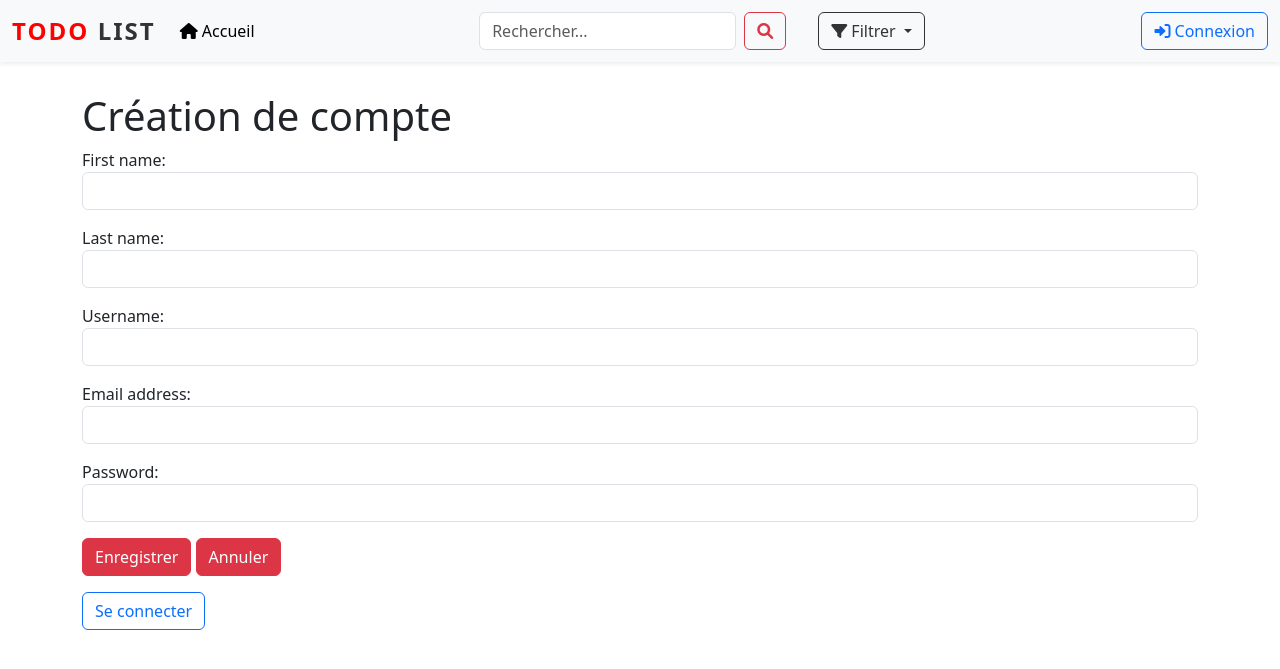
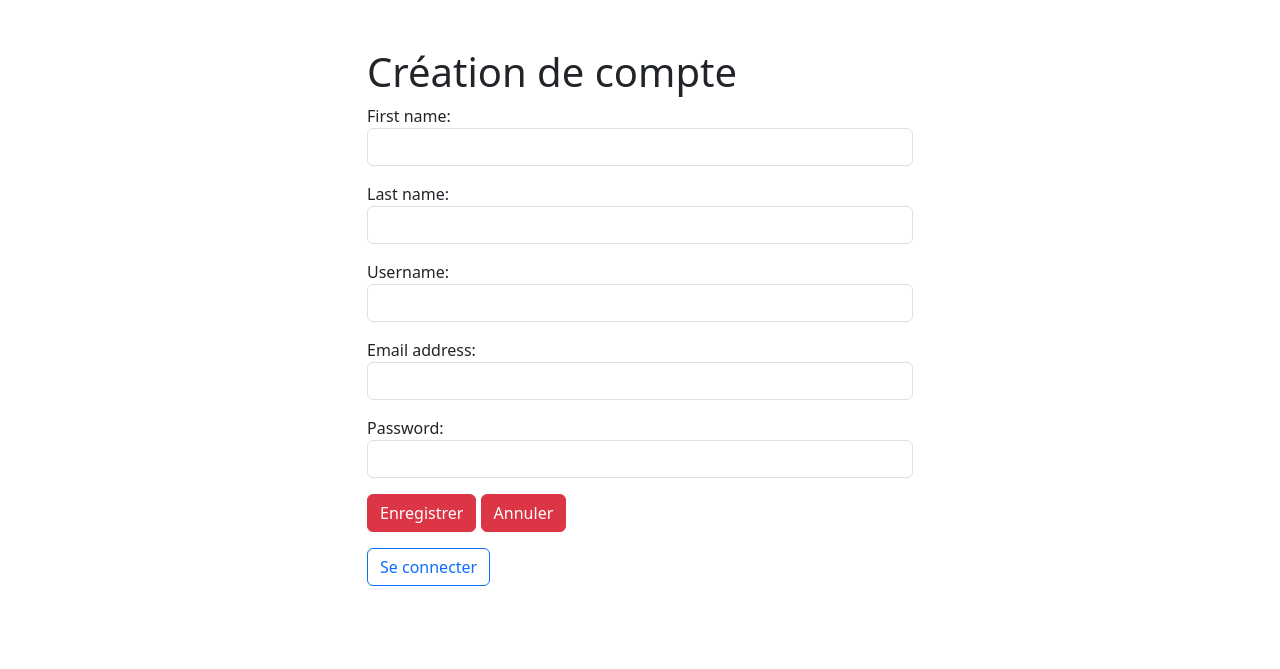
Before and after one commit to Barry7985/todolist, a Django app: page /accounts/creation/ in a window 1280 px wide. Shown: the top 669 px of the page. Run offline with Django 5.2, Linux system fonts and the light colour scheme.

Commit message:
Enhance account creation page layout and update base template for authenticated user navigation

```diff
--- a/accounts/templates/accounts/creation.html
+++ b/accounts/templates/accounts/creation.html
@@ -1,5 +1,7 @@
 {% extends "todo/base.html" %} {% block body %}
-<div class="container">
+<div class="container mt-5">
+  <div class="row justify-content-center">
+    <div class="col-md-6">
   <h1>Création de compte</h1>
   <form action="" method="post">
     {% csrf_token %} {% for field in form %}
@@ -25,6 +27,7 @@
         >Se connecter</a
       >
     </p>
+    </div>
   </div>
 </div>
 {% endblock body %}
--- a/todo/templates/todo/base.html
+++ b/todo/templates/todo/base.html
@@ -53,6 +53,7 @@
     </style>
   </head>
   <body>
+    {% if user.is_authenticated %}
     <section style="margin-bottom: 30px">
       <nav class="navbar navbar-expand-lg bg-light shadow-sm">
         <div class="container-fluid">
@@ -164,15 +165,6 @@
 
             <!-- Authentification -->
             <ul class="navbar-nav ms-auto">
-              {% if not user.is_authenticated %}
-              <li class="nav-item">
-                <a
-                  class="btn btn-outline-primary"
-                  href="{% url 'accounts:login' %}"
-                  ><i class="fa-solid fa-right-to-bracket"></i> Connexion</a
-                >
-              </li>
-              {% else %}
               <li class="nav-item dropdown">
                 <a
                   class="nav-link dropdown-toggle"
@@ -197,12 +189,12 @@
                   </li>
                 </ul>
               </li>
-              {% endif %}
             </ul>
           </div>
         </div>
       </nav>
     </section>
+    {% endif %}
     {% block body %}{% endblock %}
     <!-- Bootstrap JS -->
     <script
```
